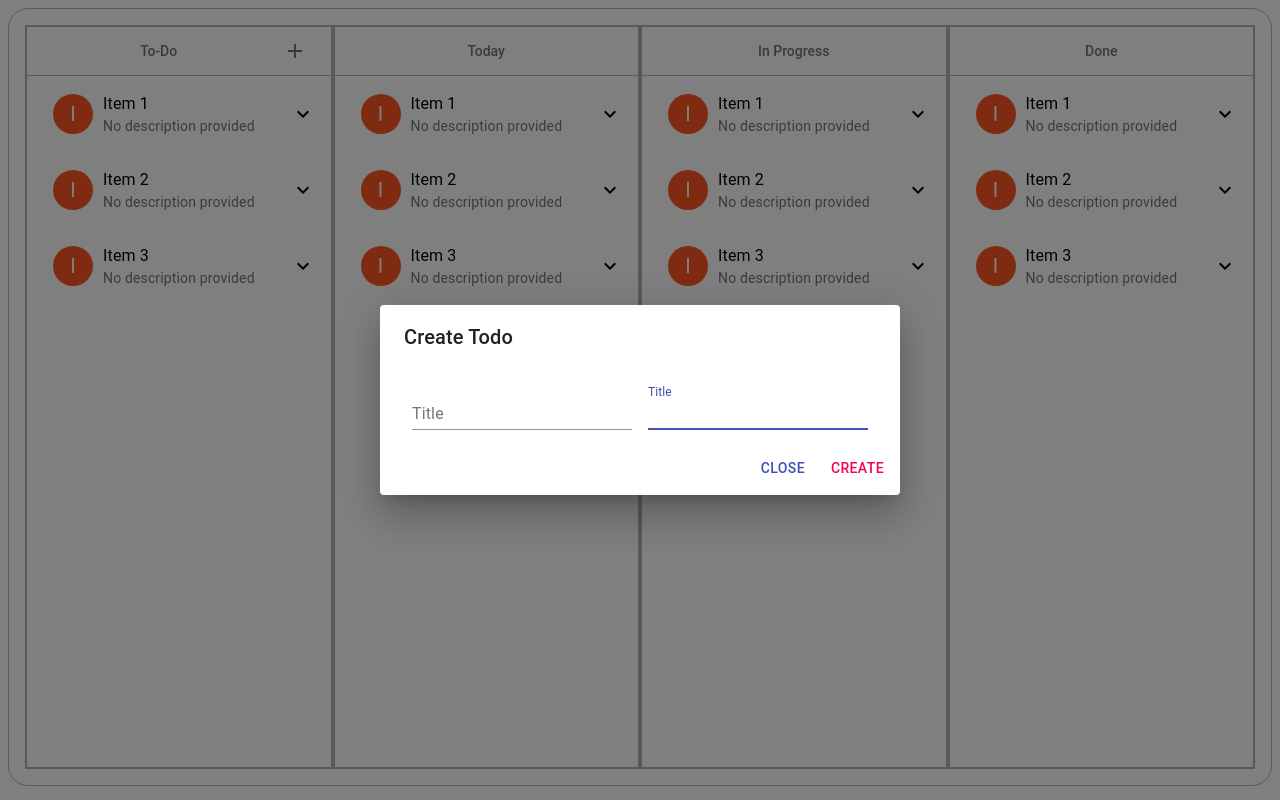
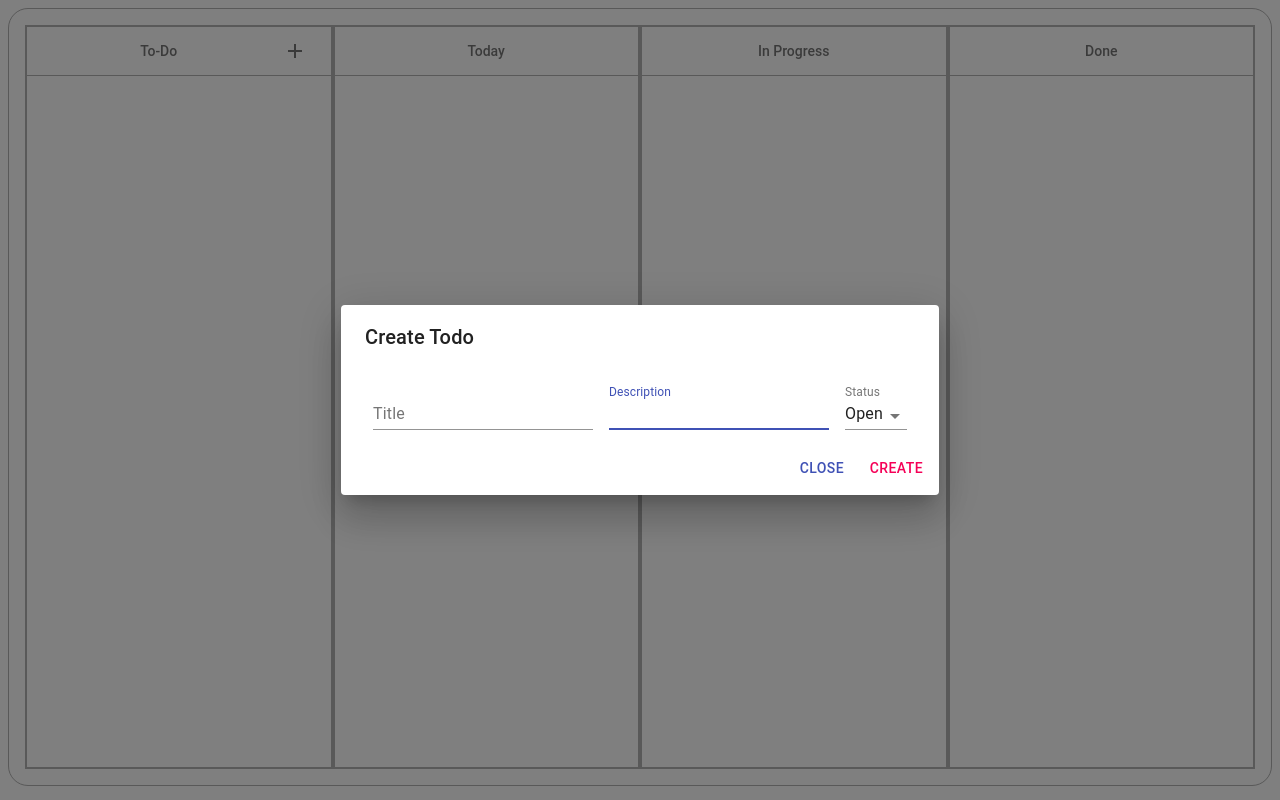
Before and after one commit to TarzzoTech/rv-todos, a React (Create React App) app: page / in a window 1280 px wide. Both pictures are taken after a click on the button 294 px from the left and 51 px from the top of the page. Built offline with nearby package versions, Linux system fonts and the light colour scheme; the HTML template or start-up script is replaced by a standard one.

Commit message:
Storing todo itm to storage

```diff
--- a/src/files/index.ts
+++ b/src/files/index.ts
@@ -2,94 +2,10 @@ import { Todo } from "../modal";
 
 const storage = localStorage;
 
-const data: Todo[] = [
-  {
-    Id: "asassasa",
-    ActionDate: new Date(),
-    CreateDate: new Date(),
-    Status: 0,
-    Title: "Item 1",
-    TodoItems: [
-      {
-        Id: "sdfsdfdfdsd",
-        IsEditing: false,
-        Title: "Sub Item 1",
-        Completed: false
-      },
-      {
-        Id: "sdfsdfdfsd",
-        IsEditing: false,
-        Title: "Sub Item 2",
-        Completed: false
-      },
-      {
-        Id: "sdfsdfdfds",
-        IsEditing: false,
-        Title: "Sub Item 3",
-        Completed: false
-      }
-    ]
-  },
-  {
-    Id: "asassasae",
-    ActionDate: new Date(),
-    CreateDate: new Date(),
-    Status: 0,
-    Title: "Item 2",
-    TodoItems: [
-      {
-        Id: "sdfsdfdfdsde",
-        IsEditing: false,
-        Title: "Sub Item 11",
-        Completed: false
-      },
-      {
-        Id: "sdfsdfdfsdr",
-        IsEditing: false,
-        Title: "Sub Item 12",
-        Completed: false
-      },
-      {
-        Id: "sdfsdfdfdsd",
-        IsEditing: false,
-        Title: "Sub Item 13",
-        Completed: false
-      }
-    ]
-  },
-  {
-    Id: "asassasas",
-    ActionDate: new Date(),
-    CreateDate: new Date(),
-    Status: 0,
-    Title: "Item 3",
-    TodoItems: [
-      {
-        Id: "sdfsdfdfdsdd",
-        IsEditing: false,
-        Title: "Sub Item 21",
-        Completed: false
-      },
-      {
-        Id: "sdfsdfdfsdf",
-        IsEditing: false,
-        Title: "Sub Item 22",
-        Completed: false
-      },
-      {
-        Id: "sdfsdfdfdsd",
-        IsEditing: false,
-        Title: "Sub Item 23",
-        Completed: false
-      }
-    ]
-  }
-];
-
 export const checkAndCreateJSON = () => {
   try {
     const todosString = storage.getItem("todos");
-    let todos: Todo[] = data;
+    let todos: Todo[] = [];
     if (todosString) {
       todos = JSON.parse(todosString);
     } else {
@@ -132,7 +48,14 @@ export const updateTodo = (todo: Todo) => {
         todos = JSON.parse(todosString);
         todos = todos.map(t => {
           if (t.Id === todo.Id) {
-            return { ...t, ...todo };
+            return {
+              ...t,
+              Title: todo.Title,
+              TodoItems: todo.TodoItems,
+              Description: todo.Description,
+              Status: todo.Status,
+              ActionDate: todo.ActionDate
+            };
           } else {
             return t;
           }
--- a/src/modal/todo.ts
+++ b/src/modal/todo.ts
@@ -21,10 +21,3 @@ export enum TodoStatus {
   DONE,
   TODAY
 }
-
-export const TodoStatusObject = {
-    [TodoStatus.OPEN]: 'Open',
-    [TodoStatus.IN_PROGRESS]: 'In Progress',
-    [TodoStatus.DONE]: 'Completed',
-    [TodoStatus.TODAY]: 'Today'
-}
--- a/src/store/actions.ts
+++ b/src/store/actions.ts
@@ -5,8 +5,10 @@ import {
   Todo,
   MODAL_SUBMIT,
   CREATE_MODAL_OPEN,
-  UPDATE_MODAL_OPEN
+  UPDATE_MODAL_OPEN,
+  Dispatch
 } from "../modal";
+import { insertTodo } from "../files";
 
 export const setLoader = (show: boolean): Action => {
   return {
@@ -45,12 +47,24 @@ export const onModalCancel = (): Action => {
   };
 };
 
-export const onModalSubmit = (todoList: Todo[]): Action => {
-  return {
-    type: MODAL_SUBMIT,
-    payload: {
-      showModal: false,
-      TodoList: todoList
-    }
-  };
+export const onModalSubmit = (dispatch: Dispatch, todo: Todo): void => {
+  insertTodo(todo)
+    .then((todoList: Todo[]) => {
+      dispatch({
+        type: MODAL_SUBMIT,
+        payload: {
+          showModal: false,
+          TodoList: todoList
+        }
+      });
+    })
+    .catch(() => {
+      dispatch({
+        type: MODAL_SUBMIT,
+        payload: {
+          showModal: false,
+          TodoList: []
+        }
+      });
+    });
 };
--- a/src/utils/constants.ts
+++ b/src/utils/constants.ts
@@ -1,2 +1,23 @@
+import { TodoStatus } from "../modal";
+
 export const MIN_HEIGHT = 590;
 export const MAX_HEIGHT = 620;
+
+export const ToDoStatusOptions = [
+    {
+        label: "Open",
+        value: TodoStatus.OPEN
+    },
+    {
+        label: "In Progress",
+        value: TodoStatus.IN_PROGRESS
+    },
+    {
+        label: "Completed",
+        value: TodoStatus.DONE
+    },
+    {
+        label: "Today",
+        value: TodoStatus.TODAY
+    }
+];
--- a/src/utils/todo.ts
+++ b/src/utils/todo.ts
@@ -13,8 +13,6 @@ export const emptyTodo = (): Todo => {
   };
 };
 
-export const addTodo = (todoList: Todo[], todo: Todo): Todo[] => {
-  const newTodoList = JSON.parse(JSON.stringify(todoList));
-  newTodoList.push(todo);
-  return newTodoList;
+export const getTodayItems = (todoList: Todo[]): Todo[] => {
+  return todoList.filter(todo => todo.Status === TodoStatus.TODAY || (new Date(todo.ActionDate).toLocaleDateString() === new Date().toLocaleDateString()));
 };
--- a/src/views/creators/todo-modal/index.tsx
+++ b/src/views/creators/todo-modal/index.tsx
@@ -7,9 +7,9 @@ import DialogContent from '@material-ui/core/DialogContent';
 import DialogTitle from '@material-ui/core/DialogTitle';
 import { ContextAPI } from "../../../context";
 import { onModalCancel, onModalSubmit } from "../../../store";
-import { emptyTodo, addTodo } from "../../../utils";
-import { TodoStatusObject } from "../../../modal";
+import { emptyTodo, ToDoStatusOptions } from "../../../utils";
 import { makeStyles } from '@material-ui/core/styles';
+import MenuItem from "@material-ui/core/MenuItem";
 
 const useStyles = makeStyles((theme) => ({
     container: {
@@ -19,6 +19,9 @@ const useStyles = makeStyles((theme) => ({
     textField: {
         marginLeft: theme.spacing(1),
         marginRight: theme.spacing(1),
+    },
+    menu: {
+        width: 200,
     }
 }));
 
@@ -45,7 +48,7 @@ export const TodoModal = () => {
      * passing to action for state update
      */
     const onSubmit = () => {
-        dispatch(onModalSubmit(addTodo(state.TodoList, updatedTodo)));
+        onModalSubmit(dispatch, updatedTodo);
         updateTodo(emptyTodo());
     }
 
@@ -76,15 +79,37 @@ export const TodoModal = () => {
                 <TextField
                     autoFocus
                     margin="dense"
-                    id="Title"
+                    id="Description"
                     className={classes.textField}
-                    defaultValue={updatedTodo.Title}
-                    value={updatedTodo.Title}
+                    defaultValue={updatedTodo.Description}
+                    value={updatedTodo.Description}
                     autoComplete="off"
-                    label="Title"
+                    label="Description"
                     type="text"
-                    onChange={(event) => onInputChanges('Title', event.target.value)}
+                    onChange={(event) => onInputChanges('Description', event.target.value)}
                 />
+                <TextField
+                    id="Status"
+                    select
+                    label="Status"
+                    className={classes.textField}
+                    defaultValue={updatedTodo.Status}
+                    value={updatedTodo.Status}
+                    disabled={todo ? true : false}
+                    onChange={(event) => onInputChanges('Status', event.target.value)}
+                    SelectProps={{
+                        MenuProps: {
+                            className: classes.menu,
+                        },
+                    }}
+                    margin="dense"
+                >
+                    {ToDoStatusOptions.map((option) => (
+                        <MenuItem key={option.value} value={option.value}>
+                            {option.label}
+                        </MenuItem>
+                    ))}
+                </TextField>
             </DialogContent>
             <DialogActions>
                 <Button color="primary" onClick={onCancel}>Close</Button>
--- a/src/views/todo-list/TodoList.tsx
+++ b/src/views/todo-list/TodoList.tsx
@@ -8,6 +8,7 @@ import { TodoListItem } from "./todo-list-item";
 import IconButton from '@material-ui/core/IconButton';
 import AddIcon from '@material-ui/icons/Add';
 import { openCreateModal } from "../../store";
+import { getTodayItems } from "../../utils";
 
 const useStyles = makeStyles((theme) => ({
     root: {
@@ -37,7 +38,7 @@ const useStyles = makeStyles((theme) => ({
 export const TodoList = ({ category }: TodoListProps) => {
     const { state, dispatch }: Store = useContext(ContextAPI);
     const classes = useStyles();
-    const todoList = state.TodoList;
+    const todoList = category !== 3 ? [] : getTodayItems(state.TodoList);
     const createTodo = () => dispatch(openCreateModal());
     return (
         <div className={classes.root}>
```
Lines whose indentation alone changed are shown as unchanged.
